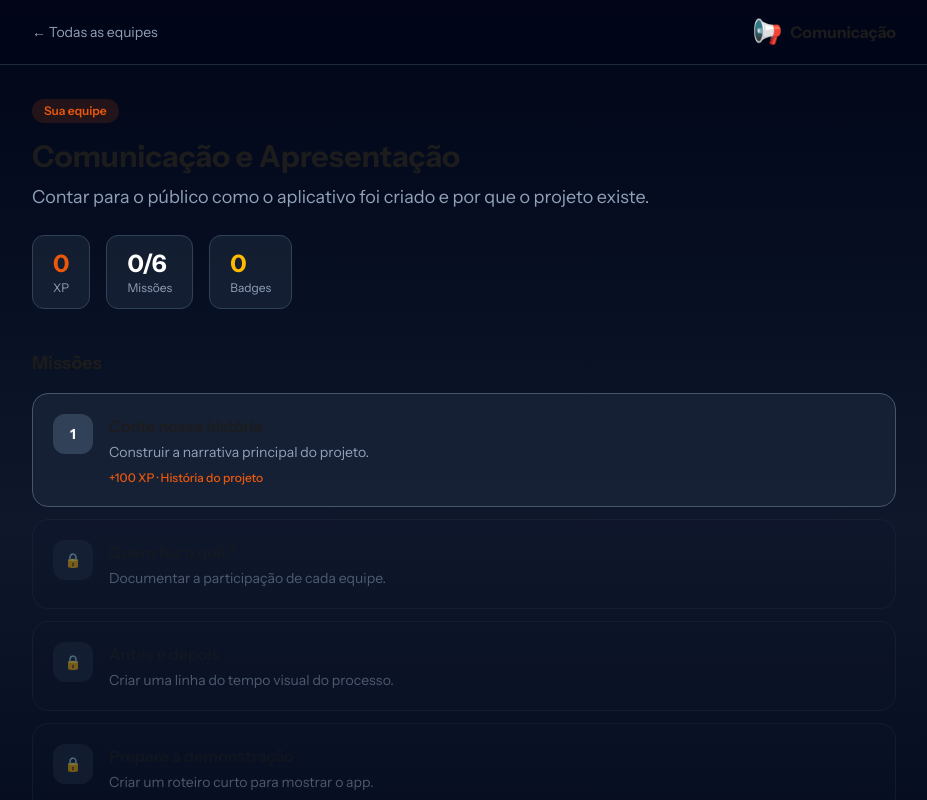
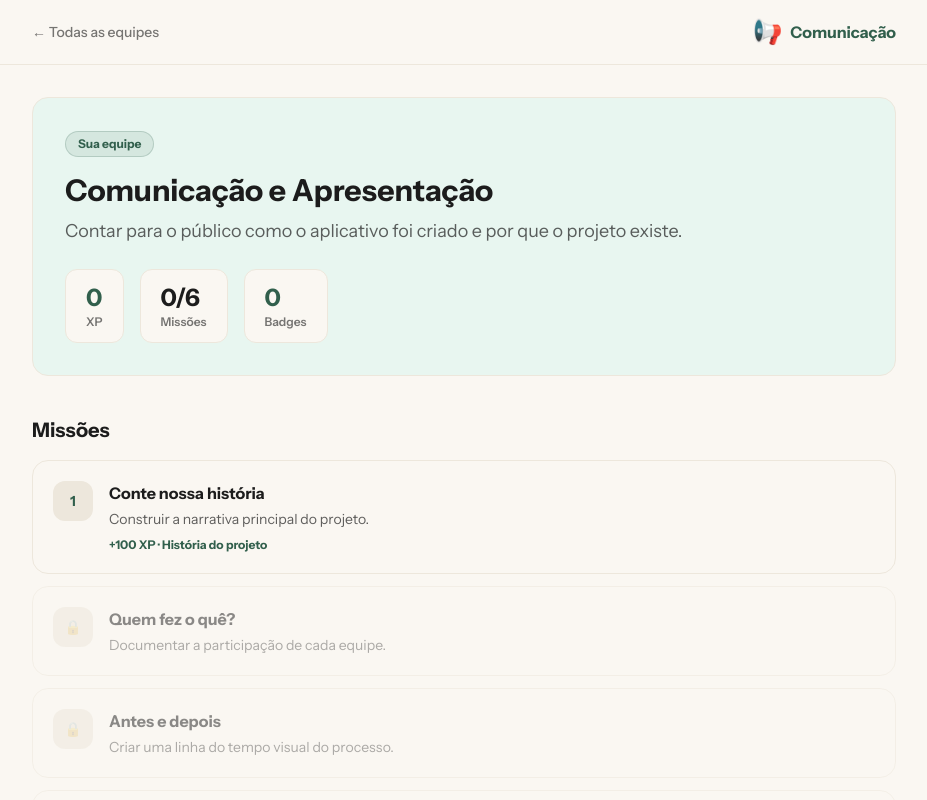
Before and after one commit to Dandaraibc/missao-construtores, a Next.js app: page /equipe/comunicacao in a window 1280 px wide. Shown: the top 800 px of the page, without its empty margins (176-1103 px from the left). Built offline with nearby package versions, Linux system fonts and the light colour scheme.

Commit message:
feat: apply Ubongo visual identity to team page

```diff
--- a/src/app/equipe/[slug]/page.tsx
+++ b/src/app/equipe/[slug]/page.tsx
@@ -26,10 +26,10 @@ export default function EquipePage() {
 
   if (!team) {
     return (
-      <div className="min-h-screen flex items-center justify-center">
+      <div className="min-h-screen flex items-center justify-center bg-marfim text-carvao">
         <div className="text-center">
           <h1 className="text-2xl font-bold mb-4">Equipe não encontrada</h1>
-          <Link href="/" className="text-emerald-400 hover:underline">
+          <Link href="/" className="text-verde-escuro hover:underline">
             Voltar ao início
           </Link>
         </div>
@@ -89,16 +89,16 @@ export default function EquipePage() {
   // Mission detail view
   if (activeMission) {
     return (
-      <div className="min-h-screen bg-slate-950">
-        <header className="border-b border-slate-800 bg-slate-900/80 backdrop-blur sticky top-0 z-40">
+      <div className="min-h-screen bg-marfim text-carvao">
+        <header className="border-b border-argila bg-marfim/80 backdrop-blur sticky top-0 z-40">
           <div className="max-w-3xl mx-auto px-4 py-4 flex items-center justify-between">
             <button
               onClick={handleCloseMission}
-              className="text-slate-400 hover:text-white flex items-center gap-2 text-sm"
+              className="text-carvao/60 hover:text-verde-escuro flex items-center gap-2 text-sm transition-colors"
             >
               ← Voltar
             </button>
-            <div className="text-sm font-medium" style={{ color: team.color }}>
+            <div className="text-sm font-bold text-verde-escuro flex items-center gap-1">
               {team.icon} {team.shortName}
             </div>
           </div>
@@ -106,24 +106,23 @@ export default function EquipePage() {
 
         <main className="max-w-3xl mx-auto px-4 py-8">
           {showSuccess ? (
-            <div className="text-center py-16">
+            <div className="text-center py-16 bg-mint border border-argila rounded-2xl">
               <div className="text-6xl mb-6">🎉</div>
               <h2 className="text-3xl font-bold mb-2">Missão concluída!</h2>
-              <p className="text-slate-400 mb-2">
+              <p className="text-verde-escuro font-bold mb-2">
                 +{activeMission.xpReward} XP
               </p>
               {activeMission.badge && (
-                <p className="text-amber-400 font-medium mb-6">
+                <p className="text-verde-escuro font-bold mb-6">
                   Badge desbloqueada: {activeMission.badge}
                 </p>
               )}
-              <p className="text-slate-300 mb-8 max-w-md mx-auto">
+              <p className="text-carvao/80 mb-8 max-w-md mx-auto">
                 A entrega <strong>{activeMission.deliveryLabel}</strong> foi registrada e será usada no aplicativo final.
               </p>
               <button
                 onClick={handleCloseMission}
-                className="px-6 py-3 rounded-xl font-semibold text-white"
-                style={{ backgroundColor: team.color }}
+                className="px-6 py-3 rounded-xl font-semibold text-marfim bg-verde-escuro hover:bg-carvao transition-colors"
               >
                 Continuar
               </button>
@@ -131,36 +130,36 @@ export default function EquipePage() {
           ) : (
             <>
               <div className="mb-8">
-                <div className="text-sm font-mono text-slate-500 mb-2">
+                <div className="text-sm font-bold text-verde-escuro mb-2">
                   MISSÃO {activeMission.number}
                 </div>
                 <h1 className="text-3xl font-bold mb-3">{activeMission.title}</h1>
-                <p className="text-slate-400">{activeMission.description}</p>
+                <p className="text-carvao/70">{activeMission.description}</p>
               </div>
 
               {/* Context */}
-              <div className="bg-slate-800/60 border border-slate-700 rounded-xl p-5 mb-6">
-                <h3 className="text-xs font-semibold uppercase tracking-wider text-slate-400 mb-2">
+              <div className="bg-mint border border-argila rounded-xl p-5 mb-6">
+                <h3 className="text-xs font-bold uppercase tracking-wider text-verde-escuro mb-2">
                   Contexto
                 </h3>
-                <p className="text-slate-200">{activeMission.context}</p>
+                <p className="text-carvao">{activeMission.context}</p>
               </div>
 
               {/* Challenge */}
-              <div className="bg-slate-800/60 border border-slate-700 rounded-xl p-5 mb-8">
-                <h3 className="text-xs font-semibold uppercase tracking-wider text-slate-400 mb-2">
+              <div className="bg-mint border border-argila rounded-xl p-5 mb-8">
+                <h3 className="text-xs font-bold uppercase tracking-wider text-verde-escuro mb-2">
                   Desafio
                 </h3>
-                <p className="text-slate-200">{activeMission.challenge}</p>
+                <p className="text-carvao">{activeMission.challenge}</p>
               </div>
 
               {/* Form fields */}
               <div className="space-y-6 mb-10">
                 {activeMission.fields.map((field) => (
                   <div key={field.id}>
-                    <label className="block text-sm font-medium mb-2">
+                    <label className="block text-sm font-semibold mb-2">
                       {field.label}
-                      {field.required && <span className="text-red-400 ml-1">*</span>}
+                      {field.required && <span className="text-verde-escuro ml-1">*</span>}
                     </label>
 
                     {field.type === "text" && (
@@ -169,7 +168,7 @@ export default function EquipePage() {
                         value={answers[field.id] || ""}
                         onChange={(e) => handleFieldChange(field.id, e.target.value)}
                         placeholder={field.placeholder}
-                        className="w-full bg-slate-800 border border-slate-600 rounded-xl px-4 py-3 text-white placeholder-slate-500 focus:outline-none focus:ring-2 focus:ring-emerald-500/50"
+                        className="w-full bg-marfim border border-argila rounded-xl px-4 py-3 text-carvao placeholder-carvao/40 focus:outline-none focus:ring-2 focus:ring-verde-escuro/50 focus:border-verde-escuro transition-colors"
                       />
                     )}
 
@@ -179,7 +178,7 @@ export default function EquipePage() {
                         onChange={(e) => handleFieldChange(field.id, e.target.value)}
                         placeholder={field.placeholder}
                         rows={4}
-                        className="w-full bg-slate-800 border border-slate-600 rounded-xl px-4 py-3 text-white placeholder-slate-500 focus:outline-none focus:ring-2 focus:ring-emerald-500/50 resize-y"
+                        className="w-full bg-marfim border border-argila rounded-xl px-4 py-3 text-carvao placeholder-carvao/40 focus:outline-none focus:ring-2 focus:ring-verde-escuro/50 focus:border-verde-escuro resize-y transition-colors"
                       />
                     )}
 
@@ -188,16 +187,16 @@ export default function EquipePage() {
                         {field.options.map((opt) => (
                           <label
                             key={opt}
-                            className="flex items-center gap-3 p-3 rounded-xl bg-slate-800 border border-slate-700 cursor-pointer hover:border-slate-500 transition-colors"
+                            className="flex items-center gap-3 p-3 rounded-xl bg-marfim border border-argila cursor-pointer hover:border-verde-escuro/50 transition-colors"
                           >
                             <input
                               type="radio"
                               name={field.id}
                               checked={answers[field.id] === opt}
                               onChange={() => handleFieldChange(field.id, opt)}
-                              className="w-4 h-4"
+                              className="w-4 h-4 text-verde-escuro focus:ring-verde-escuro border-argila"
                             />
-                            <span className="text-sm">{opt}</span>
+                            <span className="text-sm font-medium">{opt}</span>
                           </label>
                         ))}
                       </div>
@@ -211,7 +210,7 @@ export default function EquipePage() {
                           return (
                             <label
                               key={opt}
-                              className="flex items-center gap-3 p-3 rounded-xl bg-slate-800 border border-slate-700 cursor-pointer hover:border-slate-500 transition-colors"
+                              className="flex items-center gap-3 p-3 rounded-xl bg-marfim border border-argila cursor-pointer hover:border-verde-escuro/50 transition-colors"
                             >
                               <input
                                 type="checkbox"
@@ -226,9 +225,9 @@ export default function EquipePage() {
                                     handleFieldChange(field.id, [...current, opt]);
                                   }
                                 }}
-                                className="w-4 h-4"
+                                className="w-4 h-4 rounded text-verde-escuro focus:ring-verde-escuro border-argila"
                               />
-                              <span className="text-sm">{opt}</span>
+                              <span className="text-sm font-medium">{opt}</span>
                             </label>
                           );
                         })}
@@ -236,22 +235,21 @@ export default function EquipePage() {
                     )}
 
                     {field.help && (
-                      <p className="text-xs text-slate-500 mt-1">{field.help}</p>
+                      <p className="text-xs text-carvao/60 mt-1 font-medium">{field.help}</p>
                     )}
                   </div>
                 ))}
               </div>
 
               {/* Submit */}
-              <div className="sticky bottom-0 bg-slate-950/90 backdrop-blur border-t border-slate-800 py-4 -mx-4 px-4">
+              <div className="sticky bottom-0 bg-marfim/90 backdrop-blur border-t border-argila py-4 -mx-4 px-4">
                 <button
                   onClick={handleSubmit}
-                  className="w-full py-4 rounded-xl font-bold text-white text-lg transition-transform active:scale-[0.98]"
-                  style={{ backgroundColor: team.color }}
+                  className="w-full py-4 rounded-xl font-bold text-marfim text-lg bg-verde-escuro hover:bg-carvao transition-all active:scale-[0.98]"
                 >
                   Enviar entrega · +{activeMission.xpReward} XP
                 </button>
-                <p className="text-center text-xs text-slate-500 mt-2">
+                <p className="text-center text-xs text-carvao/60 mt-2 font-medium">
                   Entrega: {activeMission.deliveryLabel}
                 </p>
               </div>
@@ -264,57 +262,56 @@ export default function EquipePage() {
 
   // Team dashboard
   return (
-    <div className="min-h-screen bg-gradient-to-b from-slate-950 via-slate-900 to-slate-950">
-      <header className="border-b border-slate-800 bg-slate-950/80 backdrop-blur sticky top-0 z-40">
+    <div className="min-h-screen bg-marfim text-carvao">
+      <header className="border-b border-argila bg-marfim/80 backdrop-blur sticky top-0 z-40">
         <div className="max-w-4xl mx-auto px-4 py-4 flex items-center justify-between">
-          <Link href="/" className="text-slate-400 hover:text-white text-sm flex items-center gap-1">
+          <Link href="/" className="text-carvao/60 hover:text-verde-escuro text-sm flex items-center gap-1 font-medium transition-colors">
             ← Todas as equipes
           </Link>
           <div className="flex items-center gap-2">
             <span className="text-2xl">{team.icon}</span>
-            <span className="font-bold">{team.shortName}</span>
+            <span className="font-bold text-verde-escuro">{team.shortName}</span>
           </div>
         </div>
       </header>
 
       <main className="max-w-4xl mx-auto px-4 py-8">
         {/* Team header */}
-        <div className="mb-10">
+        <div className="mb-10 bg-mint border border-argila rounded-2xl p-8">
           <div
-            className="inline-block px-3 py-1 rounded-full text-xs font-semibold mb-4"
-            style={{ backgroundColor: `${team.color}22`, color: team.color }}
+            className="inline-block px-3 py-1 rounded-full text-xs font-bold mb-4 bg-verde-escuro/10 text-verde-escuro border border-verde-escuro/20"
           >
             Sua equipe
           </div>
           <h1 className="text-3xl font-bold mb-2">{team.name}</h1>
-          <p className="text-slate-400 text-lg mb-6">{team.mission}</p>
+          <p className="text-carvao/70 text-lg mb-6">{team.mission}</p>
 
           {/* Stats */}
           <div className="flex flex-wrap gap-4">
-            <div className="bg-slate-800/60 border border-slate-700 rounded-xl px-5 py-3">
-              <div className="text-2xl font-bold" style={{ color: team.color }}>
+            <div className="bg-marfim border border-argila rounded-xl px-5 py-3">
+              <div className="text-2xl font-bold text-verde-escuro">
                 {progress?.xp || 0}
               </div>
-              <div className="text-xs text-slate-400">XP</div>
+              <div className="text-xs font-semibold text-carvao/60">XP</div>
             </div>
-            <div className="bg-slate-800/60 border border-slate-700 rounded-xl px-5 py-3">
-              <div className="text-2xl font-bold text-white">
+            <div className="bg-marfim border border-argila rounded-xl px-5 py-3">
+              <div className="text-2xl font-bold text-carvao">
                 {progress?.completedMissions.length || 0}/{team.missions.length}
               </div>
-              <div className="text-xs text-slate-400">Missões</div>
+              <div className="text-xs font-semibold text-carvao/60">Missões</div>
             </div>
-            <div className="bg-slate-800/60 border border-slate-700 rounded-xl px-5 py-3">
-              <div className="text-2xl font-bold text-amber-400">
+            <div className="bg-marfim border border-argila rounded-xl px-5 py-3">
+              <div className="text-2xl font-bold text-verde-escuro">
                 {progress?.badges.length || 0}
               </div>
-              <div className="text-xs text-slate-400">Badges</div>
+              <div className="text-xs font-semibold text-carvao/60">Badges</div>
             </div>
           </div>
         </div>
 
         {/* Missions list */}
         <div>
-          <h2 className="text-lg font-bold mb-4">Missões</h2>
+          <h2 className="text-xl font-bold mb-4 text-carvao">Missões</h2>
           <div className="space-y-3">
             {team.missions.map((mission, index) => {
               const unlocked = isMissionUnlocked(mission, index);
@@ -327,36 +324,36 @@ export default function EquipePage() {
                   onClick={() => unlocked && handleStartMission(mission)}
                   className={`w-full text-left p-5 rounded-2xl border transition-all ${
                     completed
-                      ? "bg-slate-800/40 border-emerald-500/40"
+                      ? "bg-mint border-verde-escuro/40 hover:border-verde-escuro"
                       : unlocked
-                      ? "bg-slate-800/60 border-slate-600 hover:border-slate-400 cursor-pointer"
-                      : "bg-slate-900/40 border-slate-800 opacity-50 cursor-not-allowed"
+                      ? "bg-marfim border-argila hover:border-verde-escuro/50 hover:shadow-sm cursor-pointer"
+                      : "bg-marfim/50 border-argila opacity-50 cursor-not-allowed"
                   }`}
                 >
                   <div className="flex items-start gap-4">
                     <div
                       className={`w-10 h-10 rounded-xl flex items-center justify-center font-bold text-sm shrink-0 ${
                         completed
-                          ? "bg-emerald-500 text-white"
+                          ? "bg-verde-escuro text-marfim"
                           : unlocked
-                          ? "bg-slate-700 text-white"
-                          : "bg-slate-800 text-slate-500"
+                          ? "bg-argila text-verde-escuro"
+                          : "bg-argila text-carvao/30"
                       }`}
                     >
                       {completed ? "✓" : unlocked ? mission.number : "🔒"}
                     </div>
                     <div className="flex-1 min-w-0">
                       <div className="flex items-center gap-2 mb-1">
-                        <h3 className="font-semibold">{mission.title}</h3>
+                        <h3 className="font-bold text-carvao">{mission.title}</h3>
                         {completed && (
-                          <span className="text-xs text-emerald-400 font-medium">Concluída</span>
+                          <span className="text-xs text-verde-escuro font-bold">Concluída</span>
                         )}
                       </div>
-                      <p className="text-sm text-slate-400 line-clamp-1">
+                      <p className="text-sm text-carvao/70 line-clamp-1">
                         {mission.description}
                       </p>
                       {unlocked && !completed && (
-                        <p className="text-xs mt-2 font-medium" style={{ color: team.color }}>
+                        <p className="text-xs mt-2 font-bold text-verde-escuro">
                           +{mission.xpReward} XP · {mission.deliveryLabel}
                         </p>
                       )}
@@ -371,12 +368,12 @@ export default function EquipePage() {
         {/* Badges */}
         {progress && progress.badges.length > 0 && (
           <div className="mt-10">
-            <h2 className="text-lg font-bold mb-4">Badges conquistadas</h2>
+            <h2 className="text-xl font-bold mb-4 text-carvao">Badges conquistadas</h2>
             <div className="flex flex-wrap gap-3">
               {progress.badges.map((badge) => (
                 <div
                   key={badge}
-                  className="px-4 py-2 rounded-full bg-amber-500/10 border border-amber-500/30 text-amber-400 text-sm font-medium"
+                  className="px-4 py-2 rounded-full bg-verde-escuro/10 border border-verde-escuro/20 text-verde-escuro text-sm font-bold shadow-sm"
                 >
                   🏅 {badge}
                 </div>
```
